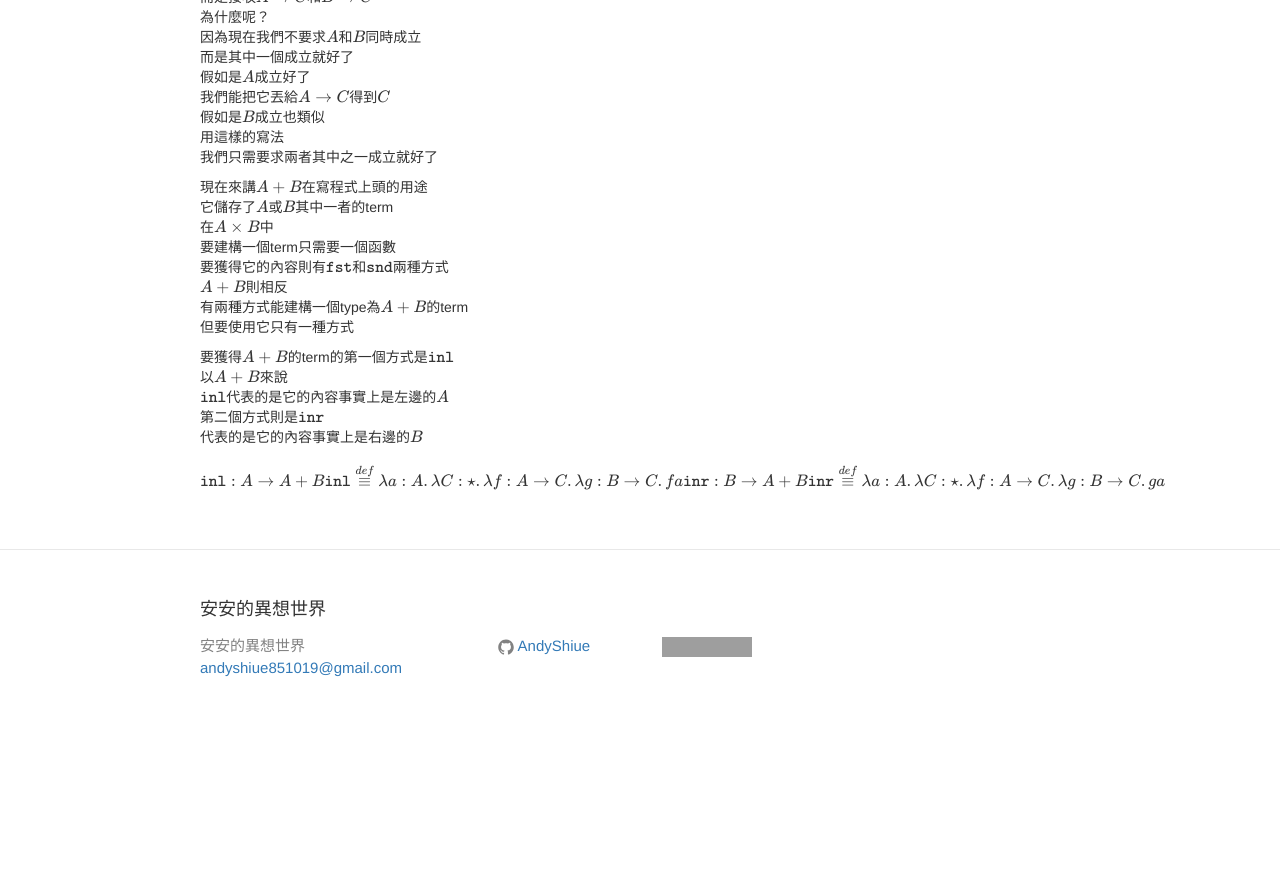
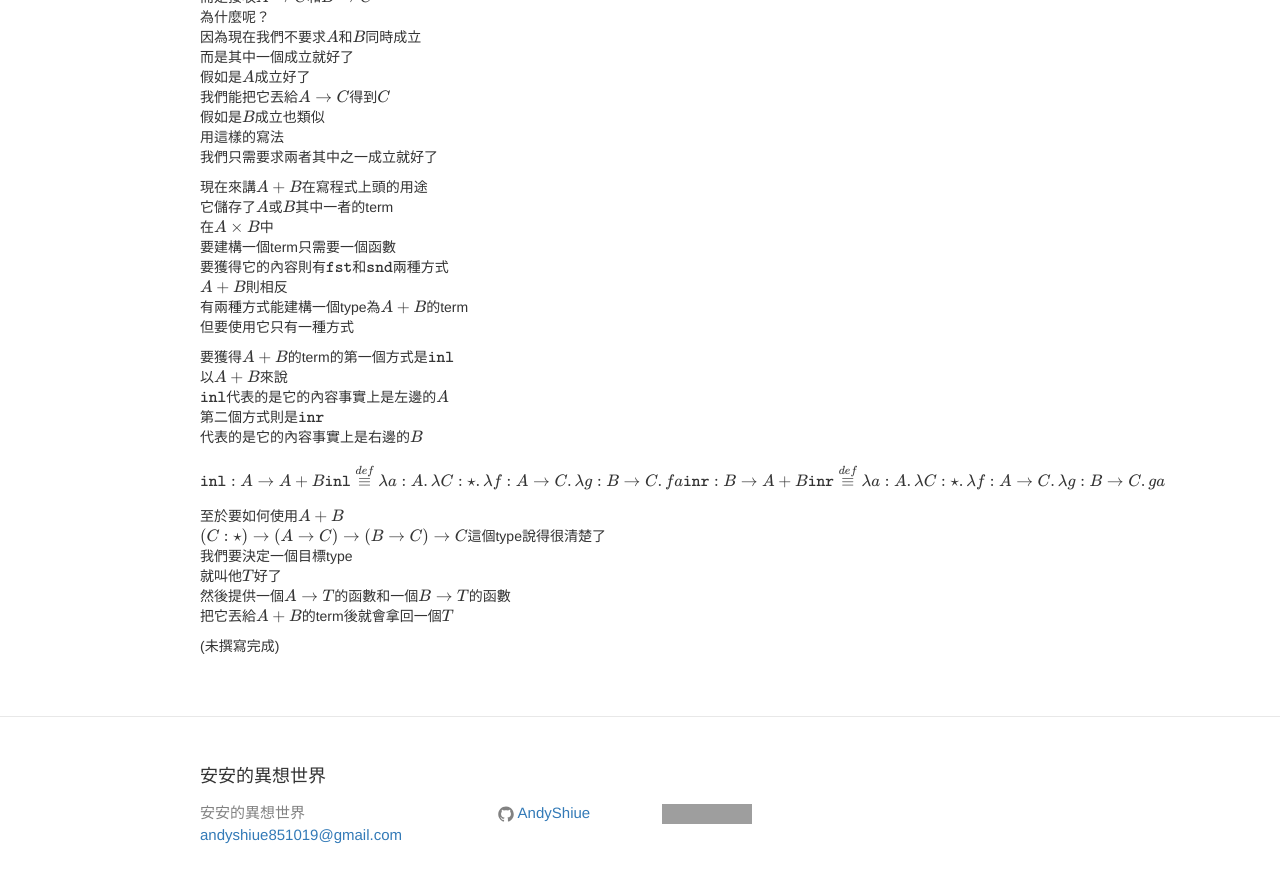
Before and after one commit to AndyShiue/AndyShiue.github.io, a Jekyll site: the page built from _posts/lambda/2016-09-18-Curry-Howard.md, in a window 1280 px wide and 900 px high, scrolled down 4817 px. Shown: the top 883 px of the window. Built offline with Jekyll 4.4.1, drawn with Linux system fonts in a browser that asks for light colours; formulas are drawn with MathJax 3; comment, search, counter and statistics services are not loaded; before the commit the page ends 5550 px from its top, so only the background shows below that; grey boxes are pictures that could not be loaded.

```diff
--- a/_posts/lambda/2016-09-18-Curry-Howard.md
+++ b/_posts/lambda/2016-09-18-Curry-Howard.md
@@ -294,3 +294,12 @@
 \texttt{inr}: B \to A + B \\
 \texttt{inr} \stackrel{def}{\equiv} \lambda a: A. \lambda C: \star. \lambda f: A \to C. \lambda g: B \to C. g a
 $$
+
+至於要如何使用\\(A + B\\)
+\\((C: \star) \to (A \to C) \to (B \to C) \to C\\)這個type說得很清楚了
+我們要決定一個目標type
+就叫他\\(T\\)好了
+然後提供一個\\(A \to T\\)的函數和一個\\(B \to T\\)的函數
+把它丟給\\(A + B\\)的term後就會拿回一個\\(T\\)
+
+(未撰寫完成)
```
Also changed, not shown: _posts/lambda/2016-01-10-untyped-lambda.md (+3 -1 lines), _posts/lambda/2016-02-26-PTS.md (+4 -0 lines), _posts/lambda/2016-09-24-table-of-contents.md (added, +13 -0 lines).
